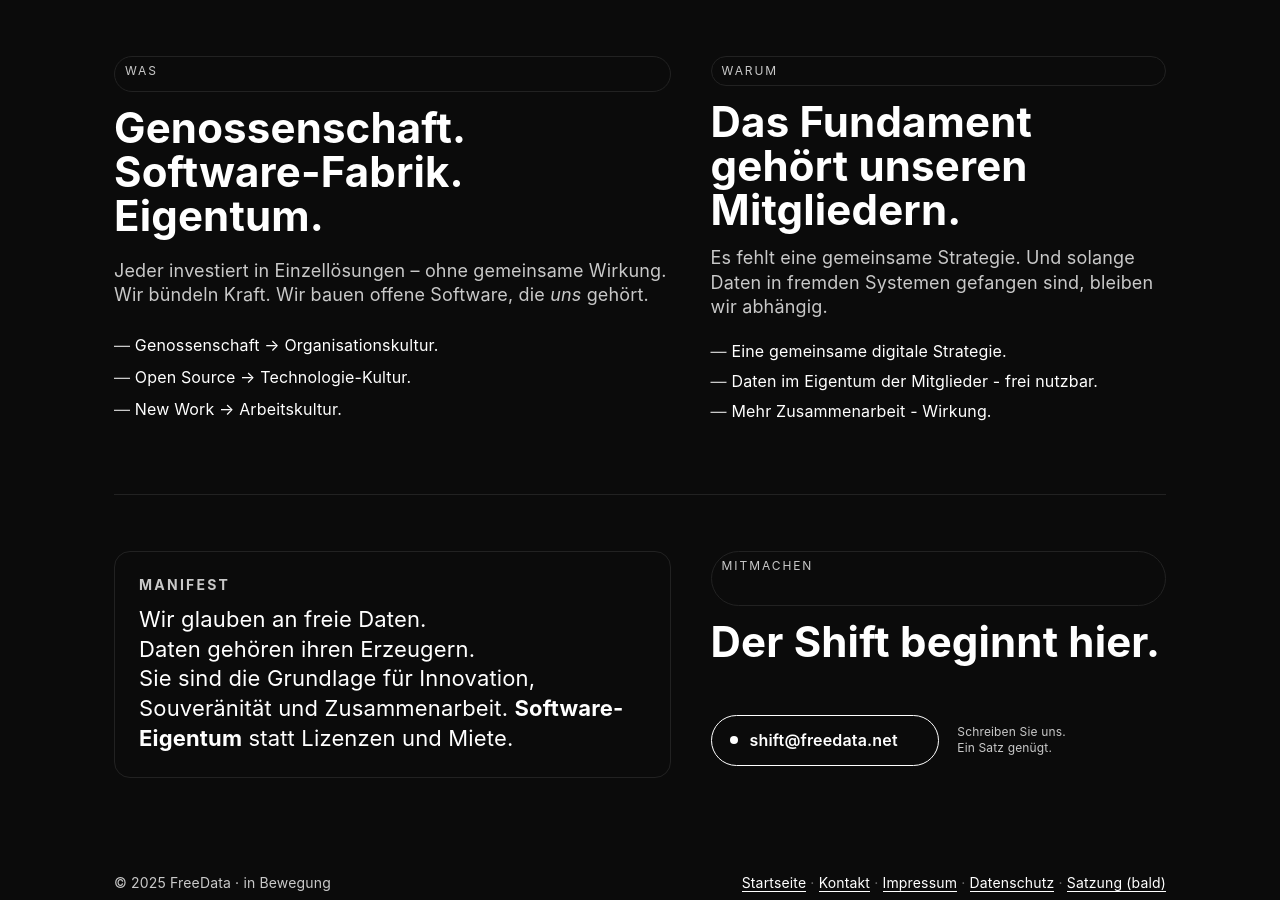
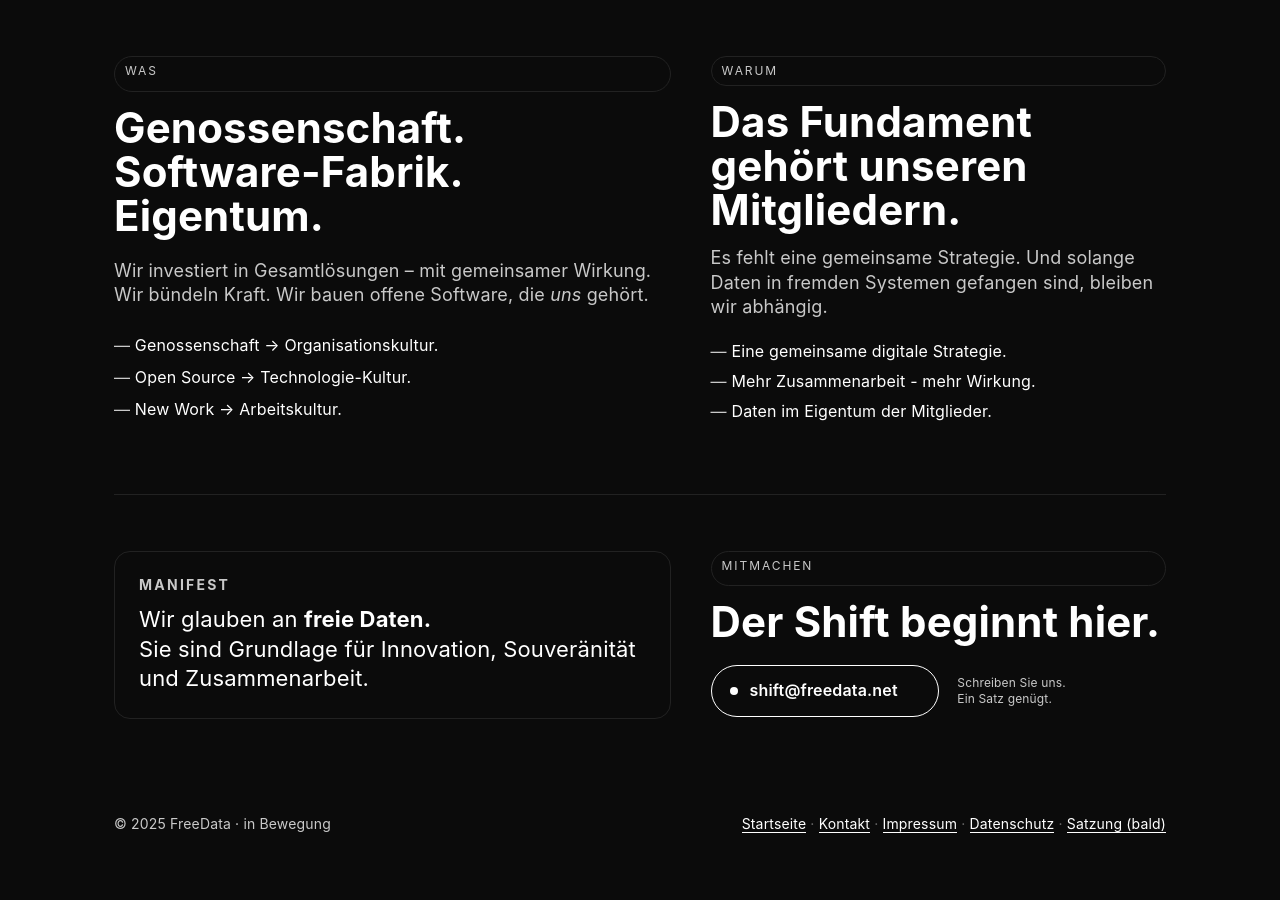
Before and after one commit to freedata-coop/freedata-coop.github.io, a Jekyll site: the page built from index.md, in a window 1280 px wide and 900 px high, scrolled down 909 px. Built offline with Jekyll 4.4.1, drawn with Linux system fonts in a browser that asks for light colours; some of the changed text lies outside the part shown.

Commit message:
change index.md

```diff
--- a/index.md
+++ b/index.md
@@ -6,7 +6,8 @@
 <section class="hero" aria-label="Einstieg">
   <div class="kicker">FreeData · in Bewegung</div>
   <h1>Wir ziehen die Linien <br> neu ins Spielfeld.</h1>
-  <p class="lead">Eine gemeinsame Strategie.<br>Eine globale Software-Fabrik.</p>
+  <p class="lead">
+  Eine gemeinsame Strategie.<br>Eine Software-Fabrik.<br>Daten die uns gehören.</p>
 
   <div class="row">
     <a class="cta" href="mailto:shift@freedata.net?subject=Eigentum%20statt%20Miete%20%E2%80%93%20FreeData&body=Kurz%3A%20Warum%20ich%20dabei%20bin%3A%20">
@@ -24,7 +25,7 @@
   <div class="stack">
     <span class="label">Was</span>
     <h2>Genossenschaft. Software-Fabrik. Eigentum.</h2>
-    <p>Jeder investiert in Einzellösungen – ohne gemeinsame Wirkung.<br>Wir bündeln Kraft. Wir bauen offene Software, die <em>uns</em> gehört.</p>
+    <p>Wir investiert in Gesamtlösungen – mit gemeinsamer Wirkung.<br>Wir bündeln Kraft. Wir bauen offene Software, die <em>uns</em> gehört.</p>
     <ul class="bullets">
       <li>Genossenschaft → Organisationskultur.</li>
       <li>Open Source → Technologie-Kultur.</li>
@@ -38,8 +39,8 @@
     <p>Es fehlt eine gemeinsame Strategie. Und solange Daten in fremden Systemen gefangen sind, bleiben wir abhängig.</p>
     <ul class="bullets">
       <li>Eine gemeinsame digitale Strategie.</li>
-      <li>Daten im Eigentum der Mitglieder - frei nutzbar.</li>
-      <li>Mehr Zusammenarbeit - Wirkung. </li>
+      <li>Mehr Zusammenarbeit - mehr Wirkung. </li>
+      <li>Daten im Eigentum der Mitglieder.</li>
     </ul>
   </div>
 </section>
@@ -49,9 +50,8 @@
 <section class="grid" aria-label="Manifest und Einladung">
 <div class="manifest">
   <h3>Manifest</h3>
-  <p>Wir glauben an freie Daten.<br>Daten gehören ihren Erzeugern.<br/>
-  Sie sind die Grundlage für Innovation, Souveränität und Zusammenarbeit.
-  <strong>Software-Eigentum</strong> statt Lizenzen und Miete.</p>
+  <p>Wir glauben an <strong>freie Daten.</strong><br>
+  Sie sind Grundlage für Innovation, Souveränität und Zusammenarbeit.</p>
 </div>
 
   <div class="stack">
```
